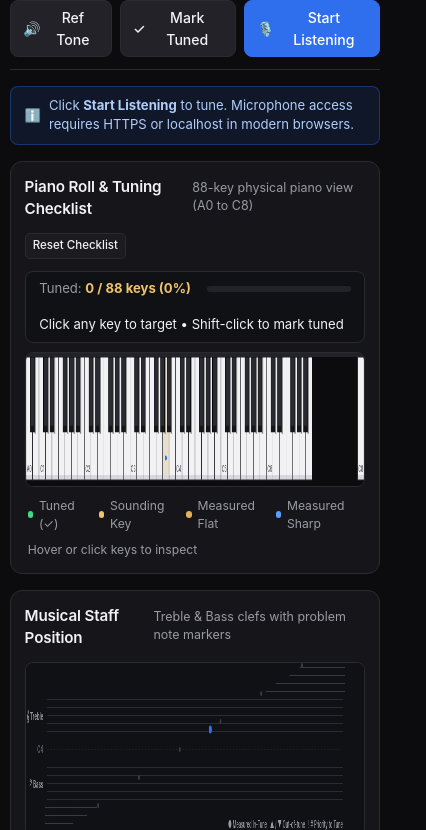
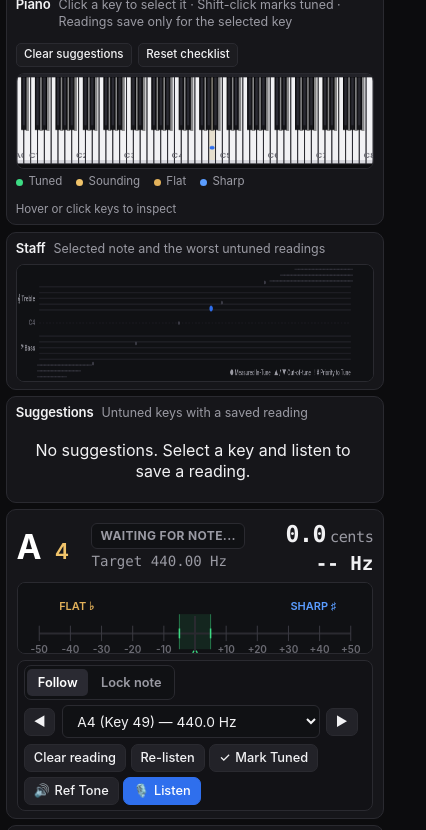
Before and after one commit to dagjomar/free-piano-tuner, a website built with Vite: page index.html in a window 390 px wide. Shown: the part 64-894 px from the top of the page, 426 px wide, since content can reach past the window. Built offline with nearby package versions, Linux system fonts and the light colour scheme.

Commit message:
Save readings only for the selected key.
Stop listening from stamping other notes, and let a selected key be cleared and measured again.

Tighten the layout so the piano, staff, and tuner fit on one screen, and close the gap before C8.

Co-authored-by: Cursor <cursoragent@cursor.com>

```diff
--- a/index.html
+++ b/index.html
@@ -8,87 +8,56 @@
 </head>
 <body>
   <div class="app">
-    <!-- Plugin Header Bar -->
     <header class="top-bar">
       <div class="brand">
         <span class="brand-icon">🎹</span>
-        <div>
         <h1>Free Piano Tuner</h1>
       </div>
-        <span class="badge">Audio Plugin Engine</span>
+      <div class="progress-inline">
+        <span class="progress-text">Tuned <strong id="tunedCountText">0 / 88 keys (0%)</strong></span>
+        <div class="progress-track">
+          <div id="progressFill" class="progress-fill"></div>
         </div>
-
-      <div class="header-actions">
-        <button id="btnTone" title="Play reference tone for ear-checking (Space)">
-          <span id="toneIcon">🔊</span>
-          <span id="toneText">Ref Tone</span>
-        </button>
-        <button id="btnMarkTuned" title="Check off current key as tuned (Enter)">
-          <span>✓</span>
-          <span id="markTunedText">Mark Tuned</span>
-        </button>
-        <button id="btnListen" class="primary">
-          <span id="listenIcon">🎙️</span>
-          <span id="listenText">Start Listening</span>
-        </button>
       </div>
     </header>
 
-    <!-- HTTPS & Mic permission banner -->
-    <div id="micStatusBanner" class="status-banner">
-      <span>ℹ️</span>
-      <span id="bannerText">Click <strong>Start Listening</strong> to tune. Microphone access requires HTTPS or localhost in modern browsers.</span>
+    <div id="micStatusBanner" class="status-banner" hidden>
+      <span id="bannerText"></span>
     </div>
 
-    <!-- 1. PRIMARY UI: 88-Key Wide Piano Roll -->
-    <section class="panel">
+    <section class="panel piano-panel">
       <div class="panel-head">
         <div class="panel-title">
-          <h2>Piano Roll & Tuning Checklist</h2>
-          <span class="meta">88-key physical piano view (A0 to C8)</span>
+          <h2>Piano</h2>
+          <span class="meta" id="selectedKeyHint">Click a key to select it · Shift-click marks tuned · Readings save only for the selected key</span>
         </div>
         <div class="panel-actions">
-          <button id="btnClearTuned" class="worst-action-btn" title="Reset all checked keys">Reset Checklist</button>
+          <button id="btnClearSuggestions" class="worst-action-btn" title="Drop measured suggestions. Keys marked tuned stay.">Clear suggestions</button>
+          <button id="btnClearTuned" class="worst-action-btn" title="Reset every checkmark and measurement">Reset checklist</button>
         </div>
       </div>
 
-      <div class="piano-roll-container">
-        <!-- Progress bar across 88 keys -->
-        <div class="piano-progress-bar-wrap">
-          <div class="progress-text">
-            Tuned: <strong id="tunedCountText">0 / 88 keys (0%)</strong>
-          </div>
-          <div class="progress-track">
-            <div id="progressFill" class="progress-fill"></div>
-          </div>
-          <div class="meta" id="selectedKeyHint">Click any key to target • Shift-click to mark tuned</div>
-        </div>
-
-        <!-- 88-Key Wide Piano Canvas -->
       <div class="piano-canvas-frame">
         <canvas id="pianoRollCanvas"></canvas>
       </div>
 
       <div class="keyboard-legend">
         <div class="legend-items">
-            <span class="legend-chip"><span class="chip-dot green"></span> Tuned (✓)</span>
-            <span class="legend-chip"><span class="chip-dot gold"></span> Sounding Key</span>
-            <span class="legend-chip"><span class="chip-dot warn"></span> Measured Flat</span>
-            <span class="legend-chip"><span class="chip-dot blue"></span> Measured Sharp</span>
+          <span class="legend-chip"><span class="chip-dot green"></span> Tuned</span>
+          <span class="legend-chip"><span class="chip-dot gold"></span> Sounding</span>
+          <span class="legend-chip"><span class="chip-dot warn"></span> Flat</span>
+          <span class="legend-chip"><span class="chip-dot blue"></span> Sharp</span>
         </div>
         <span id="hoverKeyInfo">Hover or click keys to inspect</span>
       </div>
-      </div>
     </section>
 
-    <!-- 2. Musical Staff & Worst Notes Priority Inspector -->
     <div class="staff-priority-grid">
-      <!-- Musical Grand Staff Canvas -->
       <section class="panel">
         <div class="panel-head">
           <div class="panel-title">
-            <h2>Musical Staff Position</h2>
-            <span class="meta">Treble & Bass clefs with problem note markers</span>
+            <h2>Staff</h2>
+            <span class="meta">Selected note and the worst untuned readings</span>
           </div>
         </div>
         <div class="staff-canvas-frame">
@@ -96,12 +65,11 @@
         </div>
       </section>
 
-      <!-- Worst Out-of-Tune Notes Priority Deck -->
       <section class="panel">
         <div class="panel-head">
           <div class="panel-title">
-            <h2>Tuning Priorities</h2>
-            <span class="meta">Worst out-of-tune notes</span>
+            <h2>Suggestions</h2>
+            <span class="meta">Untuned keys with a saved reading</span>
           </div>
         </div>
         <div class="worst-notes-panel">
@@ -113,30 +81,25 @@
       </section>
     </div>
 
-    <!-- 3. Fine Tuner Meter & Cents Visualizer -->
     <section class="meter-panel">
-      <!-- Big Note Hero -->
       <div class="meter-hero">
         <div class="hero-left">
           <div id="noteName" class="note-big">A</div>
           <div id="noteOctave" class="note-octave">4</div>
           <div id="noteAlt" class="note-alt"></div>
         </div>
-
         <div class="hero-right">
           <div id="guidanceBadge" class="guidance-tag">Waiting for note...</div>
           <div class="target-hz-text">
-            Target: <span id="targetFreqVal">440.00</span> Hz
+            Target <span id="targetFreqVal">440.00</span> Hz
           </div>
         </div>
       </div>
 
-      <!-- Cents Dial Meter -->
       <div class="dial-frame">
         <canvas id="tunerDialCanvas"></canvas>
       </div>
 
-      <!-- Readouts -->
       <div class="meter-readouts">
         <div class="cents-display">
           <span id="centsValue">0.0</span>
@@ -147,17 +110,33 @@
         </div>
       </div>
 
-      <!-- Target Stepper & Mode Toolbar -->
       <div class="stepper-bar">
         <div class="segmented-toggle">
-          <button id="modeAuto" class="is-selected">Auto-Detect</button>
-          <button id="modeTarget">Target-Note Mode</button>
+          <button id="modeAuto" class="is-selected" title="Show whichever note is sounding. Does not move the selection or save other keys.">Follow</button>
+          <button id="modeTarget" title="Bias the detector toward the selected note.">Lock note</button>
         </div>
 
         <div class="step-controls">
-          <button id="btnPrevNote" title="Previous Note (← or ↓)">◀ Prev</button>
+          <button id="btnPrevNote" title="Previous note (←)">◀</button>
           <select id="selectTargetNote" class="clean-select"></select>
-          <button id="btnNextNote" title="Next Note (→ or ↑)">Next ▶</button>
+          <button id="btnNextNote" title="Next note (→)">▶</button>
+        </div>
+
+        <div class="note-actions">
+          <button id="btnClearReading" title="Clear the saved reading for the selected note">Clear reading</button>
+          <button id="btnRelisten" title="Clear the selected note and listen for its pitch again">Re-listen</button>
+          <button id="btnMarkTuned" title="Check off the selected key (Enter)">
+            <span>✓</span>
+            <span id="markTunedText">Mark Tuned</span>
+          </button>
+          <button id="btnTone" title="Play reference tone (Space)">
+            <span id="toneIcon">🔊</span>
+            <span id="toneText">Ref Tone</span>
+          </button>
+          <button id="btnListen" class="primary">
+            <span id="listenIcon">🎙️</span>
+            <span id="listenText">Listen</span>
+          </button>
         </div>
       </div>
     </section>
--- a/src/audio/audioEngine.ts
+++ b/src/audio/audioEngine.ts
@@ -274,13 +274,6 @@ export class AudioEngine {
 
       if (this.latestResult) {
         this.state.detectedResult = this.latestResult;
-
-        // In auto-detect mode, update activeTargetFreq and targetMidi to detected note
-        if (this.state.tunerMode === 'auto' && this.latestResult.isNoteDetected) {
-          this.state.targetMidi = this.latestResult.midi;
-          this.updateActiveTargetFreq();
-        }
-
         this.notify();
       }
 
--- a/src/main.ts
+++ b/src/main.ts
@@ -29,6 +29,9 @@ const toneText = document.getElementById('toneText') as HTMLSpanElement;
 const btnMarkTuned = document.getElementById('btnMarkTuned') as HTMLButtonElement;
 const markTunedText = document.getElementById('markTunedText') as HTMLElement;
 const btnClearTuned = document.getElementById('btnClearTuned') as HTMLButtonElement;
+const btnClearSuggestions = document.getElementById('btnClearSuggestions') as HTMLButtonElement;
+const btnClearReading = document.getElementById('btnClearReading') as HTMLButtonElement;
+const btnRelisten = document.getElementById('btnRelisten') as HTMLButtonElement;
 const tunedCountText = document.getElementById('tunedCountText') as HTMLElement;
 const progressFill = document.getElementById('progressFill') as HTMLElement;
 const hoverKeyInfo = document.getElementById('hoverKeyInfo') as HTMLElement;
@@ -152,8 +155,18 @@ function updateMarkTunedButton() {
   btnMarkTuned.classList.toggle('is-active', isTuned);
 }
 
+let worstListSignature = '\0';
+
 function updateWorstNotesList() {
   const worst = store.getWorstNotes(6, /* onlyUntuned */ true);
+  const currentTargetMidi = engine.getState().targetMidi;
+  const signature = worst
+    .map((item) => `${item.midi}:${item.lastMeasuredCents}:${item.midi === currentTargetMidi ? 1 : 0}`)
+    .join('|');
+  if (signature === worstListSignature && worstNotesList.childElementCount > 0) {
+    return;
+  }
+  worstListSignature = signature;
   worstNotesList.innerHTML = '';
 
   if (worst.length === 0) {
@@ -162,13 +175,11 @@ function updateWorstNotesList() {
     emptyMsg.style.padding = '0.75rem';
     emptyMsg.style.textAlign = 'center';
     emptyMsg.textContent = store.getTunedCount() === 88
-      ? '🎉 All 88 keys tuned!'
-      : 'Play keys across piano to measure and prioritize.';
+      ? 'All 88 keys tuned.'
+      : 'No suggestions. Select a key and listen to save a reading.';
     worstNotesList.appendChild(emptyMsg);
     return;
   }
-
-  const currentTargetMidi = engine.getState().targetMidi;
 
   worst.forEach((item, index) => {
     const card = document.createElement('div');
@@ -211,29 +222,58 @@ function startMeterLoop() {
   function render() {
     const st = engine.getState();
     const res = st.detectedResult;
-    const hasSignal = !!(st.isListening && res && res.isNoteDetected);
-    const cents = hasSignal ? res!.cents : 0;
+    const matchesSelection = !!(
+      st.isListening &&
+      res &&
+      res.isNoteDetected &&
+      res.midi === st.targetMidi
+    );
+    const cents = matchesSelection ? res!.cents : 0;
 
-    dialRenderer.render(cents, st.toleranceCents, hasSignal);
+    dialRenderer.render(cents, st.toleranceCents, matchesSelection);
     requestAnimationFrame(render);
   }
   requestAnimationFrame(render);
 }
 startMeterLoop();
 
+// A saved reading is written only for the selected key, and only after the
+// same pitch has held steady. Passing detections used to stamp other keys.
+const MEASURE_HOLD_MS = 600;
+let heldMidi: number | null = null;
+let heldSince = 0;
+
+function resetMeasureHold(): void {
+  heldMidi = null;
+  heldSince = 0;
+}
+
+function maybeRecordSelectedNote(state: TunerState): void {
+  const res = state.detectedResult;
+  if (!state.isListening || !res?.isNoteDetected || res.midi !== state.targetMidi) {
+    resetMeasureHold();
+    return;
+  }
+  const now = performance.now();
+  if (heldMidi !== res.midi) {
+    heldMidi = res.midi;
+    heldSince = now;
+    return;
+  }
+  if (now - heldSince < MEASURE_HOLD_MS) return;
+  store.recordMeasurement(res.midi, res.cents, res.frequency);
+}
+
 // State subscription and UI updates
 engine.subscribe((state: TunerState) => {
-  // Listen Button
   if (state.isListening) {
     btnListen.classList.add('is-listening');
     listenIcon.textContent = '⏹️';
-    listenText.textContent = 'Stop Listening';
-    micStatusBanner.style.display = 'none';
+    listenText.textContent = 'Stop';
   } else {
     btnListen.classList.remove('is-listening');
     listenIcon.textContent = '🎙️';
-    listenText.textContent = 'Start Listening';
-    micStatusBanner.style.display = 'flex';
+    listenText.textContent = 'Listen';
   }
 
   // Ref Tone Button
@@ -272,13 +312,12 @@ engine.subscribe((state: TunerState) => {
   const isDetected = !!(state.isListening && res && res.isNoteDetected);
 
   if (isDetected && res) {
-    // Record measurement in TuningStore
-    store.recordMeasurement(res.midi, res.cents, res.frequency);
-
-    // Active sounding keys on PianoRoll and Staff
     pianoRoll.setActiveMidi(res.midi);
     staffVisualizer.setActiveMidi(res.midi);
 
+    const matchesSelection = res.midi === state.targetMidi;
+    if (matchesSelection) {
+      maybeRecordSelectedNote(state);
       detectedFreqVal.textContent = res.frequency.toFixed(2);
       const signPrefix = res.cents > 0 ? '+' : '';
       centsValueEl.textContent = `${signPrefix}${res.cents.toFixed(1)}`;
@@ -303,6 +342,15 @@ engine.subscribe((state: TunerState) => {
         guidanceBadge.textContent = '▼ LOOSEN (SHARP)';
       }
     } else {
+      resetMeasureHold();
+      const heard = getPianoNoteByMidi(res.midi, state.a4Ref);
+      detectedFreqVal.textContent = res.frequency.toFixed(2);
+      centsValueEl.textContent = '--';
+      centsValueEl.className = 'cents-display';
+      guidanceBadge.className = 'guidance-tag';
+      guidanceBadge.textContent = `Hearing ${heard.fullName}`;
+    }
+  } else {
     pianoRoll.setActiveMidi(null);
     staffVisualizer.setActiveMidi(null);
 
@@ -323,21 +371,29 @@ engine.subscribe((state: TunerState) => {
 
 // Event Listeners
 
-btnListen.addEventListener('click', async () => {
-  const currentState = engine.getState();
-  if (currentState.isListening) {
-    engine.stopListening();
-  } else {
+function showMicError(message: string): void {
+  micStatusBanner.className = 'status-banner error is-visible';
+  micStatusBanner.hidden = false;
+  bannerText.textContent = message;
+}
+
+async function startListening(): Promise<void> {
   try {
-      bannerText.textContent = 'Requesting microphone permission...';
+    micStatusBanner.hidden = true;
+    micStatusBanner.classList.remove('is-visible');
     await engine.startListening();
   } catch (err: unknown) {
     console.error(err);
-      micStatusBanner.className = 'status-banner error';
-      micStatusBanner.style.display = 'flex';
     const errMsg = err instanceof Error ? err.message : String(err);
-      bannerText.innerHTML = `⚠️ <strong>Microphone Error:</strong> ${errMsg}. Modern browsers require HTTPS or localhost.`;
+    showMicError(`Microphone error: ${errMsg}. Browsers require HTTPS or localhost.`);
   }
+}
+
+btnListen.addEventListener('click', async () => {
+  if (engine.getState().isListening) {
+    engine.stopListening();
+  } else {
+    await startListening();
   }
 });
 
@@ -355,9 +411,34 @@ btnMarkTuned.addEventListener('click', () => {
   store.toggleTuned(currentMidi);
 });
 
-// Clear all checklist
+btnClearReading.addEventListener('click', () => {
+  resetMeasureHold();
+  store.clearMeasurement(engine.getState().targetMidi);
+});
+
+btnRelisten.addEventListener('click', async () => {
+  const midi = engine.getState().targetMidi;
+  resetMeasureHold();
+  store.clearMeasurement(midi);
+  engine.setTunerMode('target');
+  engine.setTargetMidi(midi);
+  if (!engine.getState().isListening) {
+    await startListening();
+  }
+});
+
+btnClearSuggestions.addEventListener('click', () => {
+  if (confirm('Clear measured suggestions and keep keys marked tuned?')) {
+    resetMeasureHold();
+    worstListSignature = '\0';
+    store.clearSuggestions();
+  }
+});
+
 btnClearTuned.addEventListener('click', () => {
   if (confirm('Reset all 88 key checkboxes and measurements?')) {
+    resetMeasureHold();
+    worstListSignature = '\0';
     store.clearAll();
   }
 });
--- a/src/ui/pianoRoll.ts
+++ b/src/ui/pianoRoll.ts
@@ -84,7 +84,7 @@ export class PianoRoll {
   public resize(): void {
     const rect = this.canvas.getBoundingClientRect();
     const dpr = window.devicePixelRatio || 1;
-    const width = Math.max(860, Math.floor(rect.width));
+    const width = Math.max(320, Math.floor(rect.width));
     const height = Math.max(130, Math.floor(rect.height || 140));
 
     if (this.canvas.width !== width * dpr || this.canvas.height !== height * dpr) {
@@ -152,12 +152,13 @@ export class PianoRoll {
       height: this.blackKeyHeight
     });
 
-    // Octaves 1 to 7 (12 notes each)
+    // C1–B7. C1 is MIDI 24. (The previous formula started at C2 and then
+    // parked C8 seven white keys past B7, which left the gap before key 88.)
     const semitoneNames = ['C', 'C#', 'D', 'D#', 'E', 'F', 'F#', 'G', 'G#', 'A', 'A#', 'B'];
     const isSemitoneBlack = [false, true, false, true, false, false, true, false, true, false, true, false];
 
     for (let oct = 1; oct <= 7; oct++) {
-      const baseMidi = 12 + (oct + 1) * 12; // C1 is 24
+      const baseMidi = (oct + 1) * 12;
 
       // First pass: white keys in octave
       const octaveWhiteStartIndex = currentWhiteIndex;
--- a/src/ui/style.css
+++ b/src/ui/style.css
@@ -32,7 +32,7 @@ body {
   min-height: 100vh;
   display: flex;
   flex-direction: column;
-  line-height: 1.5;
+  line-height: 1.35;
   user-select: none;
   -webkit-user-select: none;
 }
@@ -45,16 +45,17 @@ button, input, select {
 button {
   background: #222228;
   border: 1px solid var(--line);
-  border-radius: 8px;
-  padding: 0.4rem 0.75rem;
+  border-radius: 7px;
+  padding: 0.28rem 0.55rem;
   cursor: pointer;
   display: inline-flex;
   align-items: center;
   justify-content: center;
-  gap: 0.4rem;
+  gap: 0.3rem;
   font-weight: 500;
-  font-size: 0.88rem;
+  font-size: 0.8rem;
   transition: all 0.12s ease;
+  white-space: nowrap;
 }
 
 button:hover {
@@ -94,23 +95,29 @@ button.is-active {
 
 /* App Chassis */
 .app {
-  width: min(1120px, calc(100% - 2rem));
+  width: min(1440px, calc(100% - 1rem));
   margin: 0 auto;
-  padding: 1rem 0 2.5rem;
+  padding: 0.4rem 0 1rem;
   display: flex;
   flex-direction: column;
-  gap: 1rem;
+  gap: 0.4rem;
 }
 
 /* Plugin Header */
 .top-bar {
   display: flex;
   align-items: center;
-  justify-content: space-between;
-  gap: 1rem;
-  padding-bottom: 0.75rem;
+  gap: 0.75rem;
+  padding-bottom: 0.3rem;
   border-bottom: 1px solid var(--line);
-  flex-wrap: wrap;
+}
+
+.progress-inline {
+  display: flex;
+  align-items: center;
+  gap: 0.55rem;
+  flex: 1;
+  min-width: 0;
 }
 
 .brand {
@@ -120,15 +127,15 @@ button.is-active {
 }
 
 .brand-icon {
-  font-size: 1.5rem;
+  font-size: 1.15rem;
 }
 
 .brand h1 {
-  font-size: 1.35rem;
+  font-size: 1.05rem;
   font-weight: 600;
   letter-spacing: -0.03em;
   color: var(--ink);
-  line-height: 1.2;
+  line-height: 1.1;
 }
 
 .badge {
@@ -143,23 +150,28 @@ button.is-active {
   font-weight: 600;
 }
 
-.header-actions {
+.note-actions {
   display: flex;
+  align-items: center;
+  gap: 0.3rem;
+  flex-wrap: wrap;
+}
+
+/* Mic errors only. The idle info banner is not shown. */
+.status-banner {
+  display: none;
+  background: rgba(47, 111, 237, 0.12);
+  border: 1px solid rgba(47, 111, 237, 0.35);
+  border-radius: 8px;
+  padding: 0.4rem 0.7rem;
+  font-size: 0.8rem;
+  color: #b0cdfa;
   align-items: center;
   gap: 0.5rem;
 }
 
-/* Notice / Mic banner */
-.status-banner {
-  background: rgba(47, 111, 237, 0.12);
-  border: 1px solid rgba(47, 111, 237, 0.35);
-  border-radius: 8px;
-  padding: 0.55rem 0.85rem;
-  font-size: 0.82rem;
-  color: #b0cdfa;
+.status-banner.is-visible {
   display: flex;
-  align-items: center;
-  gap: 0.5rem;
 }
 
 .status-banner.error {
@@ -172,11 +184,11 @@ button.is-active {
 .panel {
   background: var(--panel);
   border: 1px solid var(--line);
-  border-radius: 12px;
-  padding: 0.85rem;
+  border-radius: 10px;
+  padding: 0.45rem 0.55rem;
   display: flex;
   flex-direction: column;
-  gap: 0.75rem;
+  gap: 0.35rem;
 }
 
 .panel-head {
@@ -194,7 +206,7 @@ button.is-active {
 }
 
 .panel-title h2 {
-  font-size: 0.95rem;
+  font-size: 0.82rem;
   font-weight: 600;
   letter-spacing: -0.01em;
   color: var(--ink);
@@ -211,24 +223,9 @@ button.is-active {
   gap: 0.4rem;
 }
 
-/* PRIMARY UI: Wide Piano Roll Section */
-.piano-roll-container {
-  display: flex;
-  flex-direction: column;
-  gap: 0.6rem;
-}
-
-.piano-progress-bar-wrap {
-  display: flex;
-  align-items: center;
-  justify-content: space-between;
-  background: var(--panel-dark);
-  border: 1px solid var(--line);
-  border-radius: 8px;
-  padding: 0.45rem 0.85rem;
-  font-size: 0.82rem;
-  gap: 1rem;
-  flex-wrap: wrap;
+.piano-progress-bar-wrap,
+.progress-inline {
+  font-size: 0.78rem;
 }
 
 .progress-text {
@@ -241,7 +238,8 @@ button.is-active {
 
 .progress-track {
   flex: 1;
-  min-width: 140px;
+  min-width: 80px;
+  max-width: 280px;
   height: 6px;
   background: #222228;
   border-radius: 99px;
@@ -257,7 +255,7 @@ button.is-active {
 
 .piano-canvas-frame {
   width: 100%;
-  height: 135px;
+  height: 96px;
   background: var(--panel-dark);
   border: 1px solid var(--line);
   border-radius: 8px;
@@ -276,12 +274,10 @@ canvas#pianoRollCanvas {
 .keyboard-legend {
   display: flex;
   align-items: center;
-  justify-content: space-between;
-  font-size: 0.76rem;
+  gap: 0.75rem;
+  font-size: 0.72rem;
   color: var(--muted);
-  padding: 0 0.2rem;
   flex-wrap: wrap;
-  gap: 0.5rem;
 }
 
 .legend-items {
@@ -311,14 +307,14 @@ canvas#pianoRollCanvas {
 /* Staff & Priority Section */
 .staff-priority-grid {
   display: grid;
-  grid-template-columns: 1fr minmax(280px, 340px);
-  gap: 0.85rem;
+  grid-template-columns: minmax(0, 1.4fr) minmax(240px, 0.8fr);
+  gap: 0.4rem;
   align-items: stretch;
 }
 
 .staff-canvas-frame {
   width: 100%;
-  height: 175px;
+  height: 118px;
   background: var(--panel-dark);
   border: 1px solid var(--line);
   border-radius: 8px;
@@ -342,8 +338,8 @@ canvas#staffCanvas {
 .worst-list {
   display: flex;
   flex-direction: column;
-  gap: 0.35rem;
-  max-height: 175px;
+  gap: 0.28rem;
+  max-height: 118px;
   overflow-y: auto;
   padding-right: 0.25rem;
 }
@@ -400,21 +396,24 @@ canvas#staffCanvas {
 
 /* Tuner Meter & Hero Display */
 .meter-panel {
-  display: flex;
-  flex-direction: column;
-  gap: 0.85rem;
+  display: grid;
+  grid-template-columns: auto minmax(160px, 1fr) auto;
+  grid-template-areas:
+    "hero dial readouts"
+    "steps steps steps";
+  gap: 0.35rem 0.7rem;
+  align-items: center;
   background: var(--panel);
   border: 1px solid var(--line);
-  border-radius: 12px;
-  padding: 1.1rem;
+  border-radius: 10px;
+  padding: 0.45rem 0.6rem;
 }
 
 .meter-hero {
+  grid-area: hero;
   display: flex;
   align-items: center;
-  justify-content: space-between;
-  gap: 1rem;
-  flex-wrap: wrap;
+  gap: 0.65rem;
 }
 
 .hero-left {
@@ -424,16 +423,16 @@ canvas#staffCanvas {
 }
 
 .note-big {
-  font-size: 4.8rem;
+  font-size: 2.5rem;
   font-weight: 700;
-  line-height: 1;
+  line-height: 0.9;
   color: #fff;
   letter-spacing: -0.04em;
-  min-width: 120px;
+  min-width: 1.4ch;
 }
 
 .note-octave {
-  font-size: 2.4rem;
+  font-size: 1.35rem;
   font-weight: 600;
   color: var(--sum);
   line-height: 1;
@@ -448,18 +447,17 @@ canvas#staffCanvas {
 .hero-right {
   display: flex;
   flex-direction: column;
-  align-items: flex-end;
-  gap: 0.35rem;
-  text-align: right;
+  align-items: flex-start;
+  gap: 0.2rem;
 }
 
 .guidance-tag {
   display: inline-flex;
   align-items: center;
-  gap: 0.4rem;
-  padding: 0.38rem 0.75rem;
+  gap: 0.3rem;
+  padding: 0.22rem 0.5rem;
   border-radius: 6px;
-  font-size: 0.95rem;
+  font-size: 0.75rem;
   font-weight: 700;
   letter-spacing: 0.03em;
   text-transform: uppercase;
@@ -495,8 +493,9 @@ canvas#staffCanvas {
 
 /* Dial Canvas Frame */
 .dial-frame {
+  grid-area: dial;
   width: 100%;
-  height: 105px;
+  height: 72px;
   background: var(--panel-dark);
   border: 1px solid var(--line);
   border-radius: 8px;
@@ -510,14 +509,16 @@ canvas#tunerDialCanvas {
 }
 
 .meter-readouts {
+  grid-area: readouts;
   display: flex;
-  align-items: baseline;
-  justify-content: space-between;
+  flex-direction: column;
+  align-items: flex-end;
+  gap: 0.1rem;
 }
 
 .cents-display {
   font-family: var(--font-mono);
-  font-size: 2.1rem;
+  font-size: 1.45rem;
   font-weight: 700;
   letter-spacing: -0.02em;
   display: inline-flex;
@@ -548,15 +549,16 @@ canvas#tunerDialCanvas {
 
 /* Stepper & Mode Bar */
 .stepper-bar {
+  grid-area: steps;
   display: flex;
   align-items: center;
-  justify-content: space-between;
+  justify-content: flex-start;
   background: var(--panel-surface);
   border: 1px solid var(--line);
   border-radius: 8px;
-  padding: 0.5rem 0.75rem;
+  padding: 0.3rem 0.4rem;
   flex-wrap: wrap;
-  gap: 0.6rem;
+  gap: 0.35rem 0.5rem;
 }
 
 .segmented-toggle {
@@ -602,8 +604,8 @@ select.clean-select {
 /* Lower Two-Column Settings & Tips */
 .settings-grid {
   display: grid;
-  grid-template-columns: repeat(auto-fit, minmax(300px, 1fr));
-  gap: 1rem;
+  grid-template-columns: repeat(auto-fit, minmax(280px, 1fr));
+  gap: 0.4rem;
 }
 
 .setting-item {
@@ -655,14 +657,17 @@ input[type="range"] {
   .staff-priority-grid {
     grid-template-columns: 1fr;
   }
+  .meter-panel {
+    grid-template-columns: 1fr auto;
+    grid-template-areas:
+      "hero readouts"
+      "dial dial"
+      "steps steps";
+  }
   .app {
-    width: calc(100% - 1.25rem);
-    padding: 0.75rem 0 2rem;
+    width: calc(100% - 0.75rem);
   }
   .note-big {
-    font-size: 3.6rem;
-  }
-  .note-octave {
-    font-size: 1.8rem;
+    font-size: 2.1rem;
   }
 }
```
Also changed, not shown: src/utils/tuningStore.ts (+36 -0 lines), tests/tuningStore.test.ts (+26 -0 lines). Lines whose indentation alone changed are shown as unchanged.
